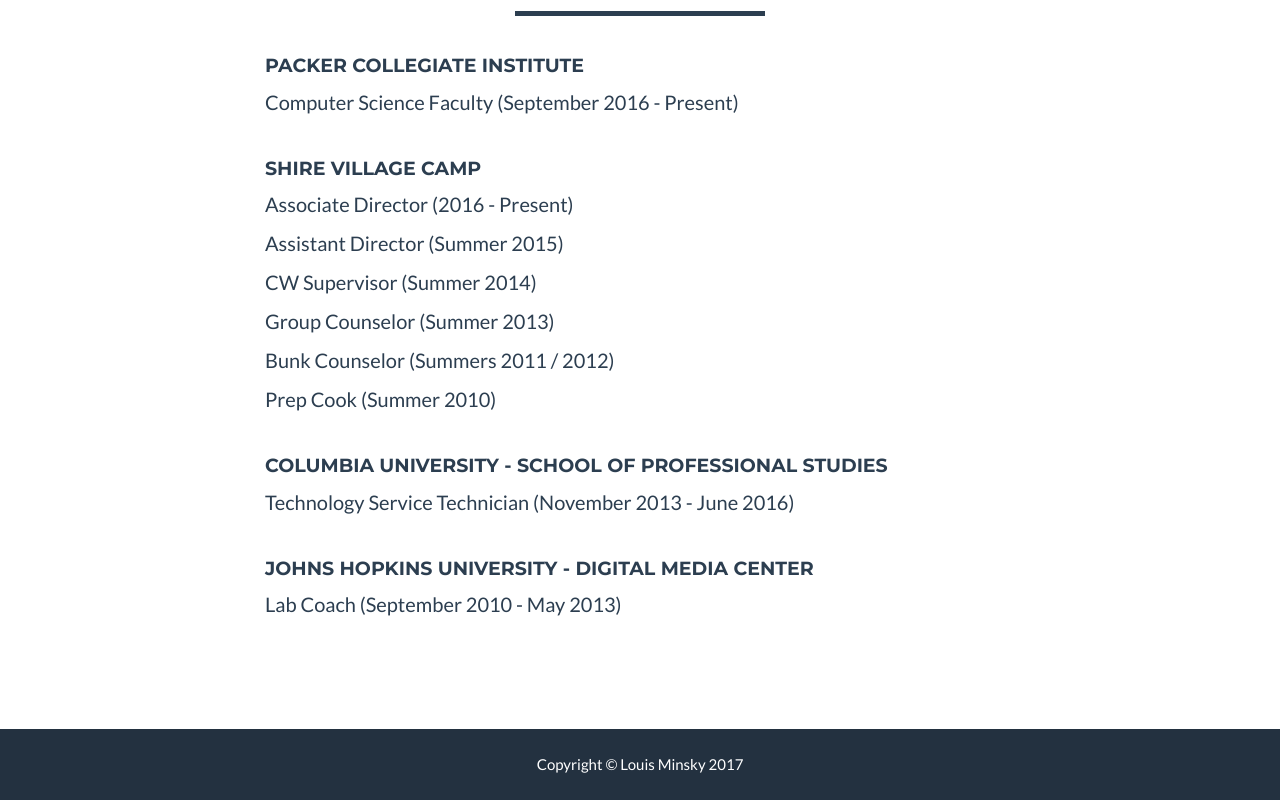
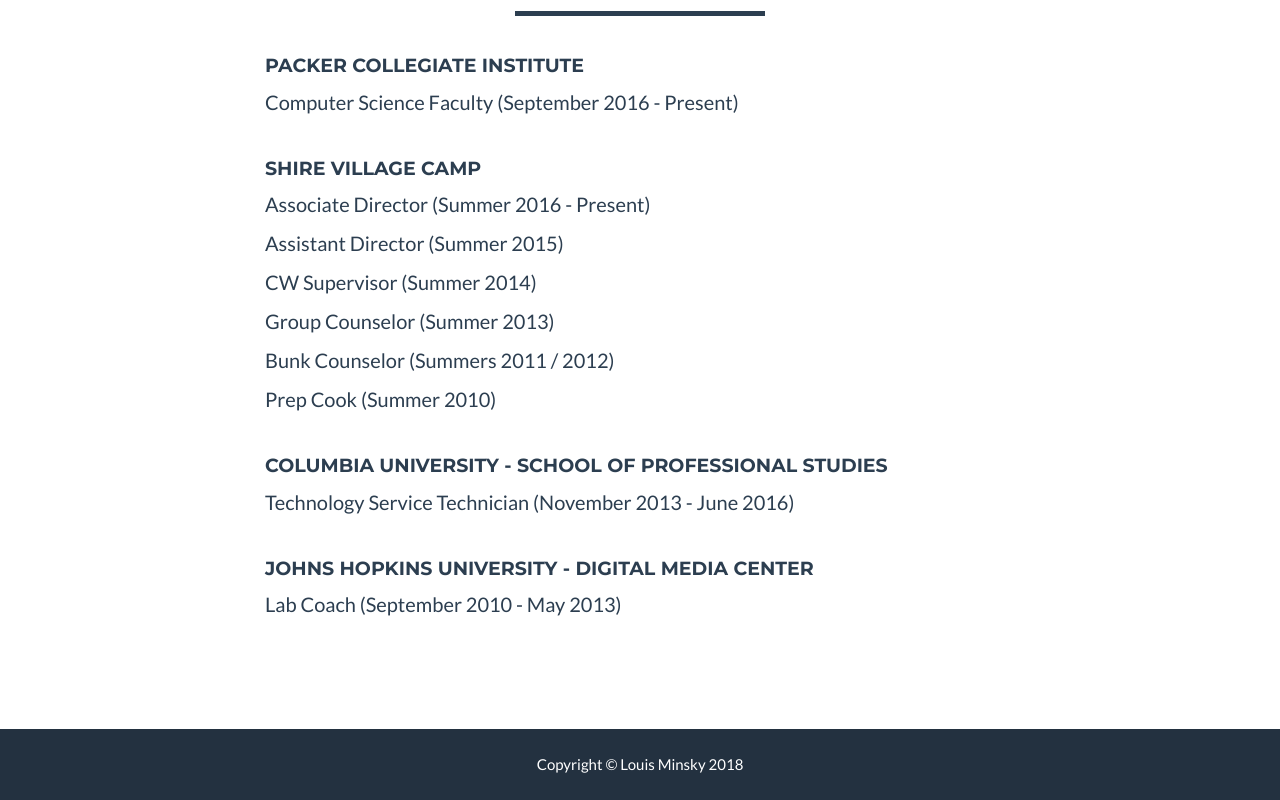
Before and after one commit to lominsky/louisminsky.com, a plain HTML site: page index.html in a window 1280 px wide. Shown: the part 1590-2390 px from the top of the page. Drawn offline with nearby package versions, Linux system fonts and the light colour scheme.

Commit message:
update copyright date and work history

```diff
--- a/index.html
+++ b/index.html
@@ -196,7 +196,7 @@
             <div class="row">
                 <div class="col-lg-10 col-lg-offset-2">
                     <h4>Shire Village Camp</h4>
-                    <p>Associate Director (2016 - Present)</p>
+                    <p>Associate Director (Summer 2016 - Present)</p>
                     <p>Assistant Director (Summer 2015)</p>
                     <p>CW Supervisor (Summer 2014)</p>
                     <p>Group Counselor (Summer 2013)</p>
@@ -227,7 +227,7 @@
             <div class="container">
                 <div class="row">
                     <div class="col-lg-12">
-                        Copyright &copy; Louis Minsky 2017
+                        Copyright &copy; Louis Minsky 2018
                     </div>
                 </div>
             </div>
```
